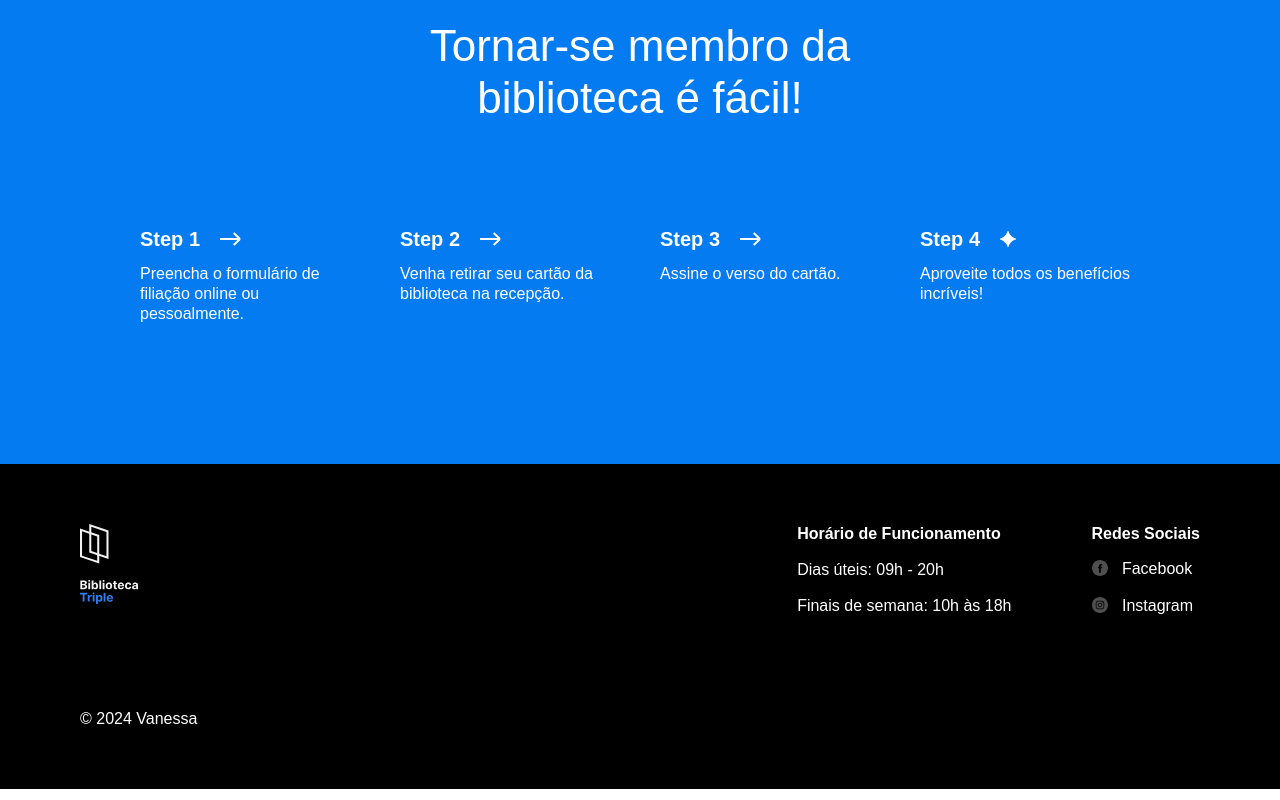
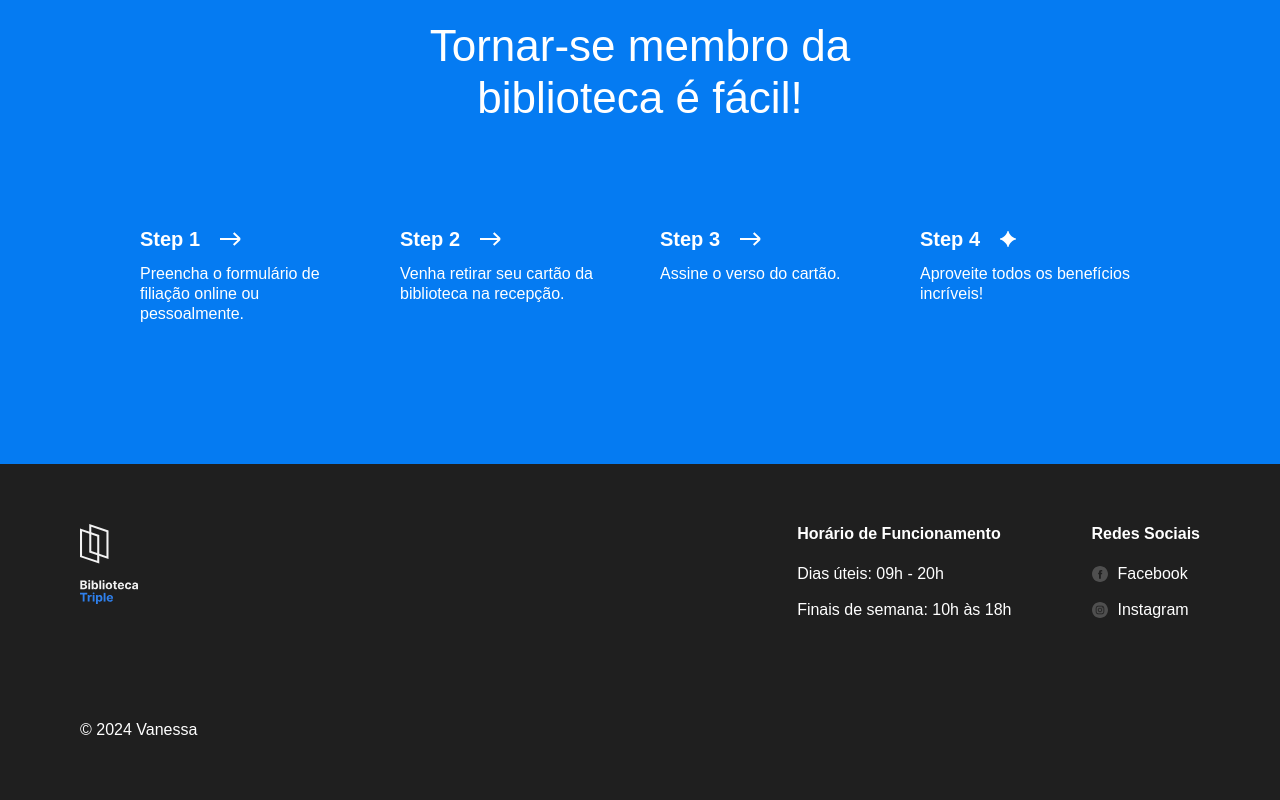
Before and after one commit to VanessaYuriAB/web_project_library_pt, a plain HTML site: page index.html in a window 1280 px wide. Shown: the part 3070-3870 px from the top of the page. Drawn offline with Linux system fonts and the light colour scheme.

Commit message:
corrige css

```diff
--- a/styles/style.css
+++ b/styles/style.css
@@ -335,7 +335,7 @@
 
 .footer {
   box-sizing: border-box;
-  background-color: #000;
+  background-color: #1f1f1f;
   color: #fff;
   padding: 60px 80px;
 }
@@ -346,14 +346,10 @@
 
 .footer__column_content_hours {
   margin-left: auto;
-  height: 80px;
-  box-sizing: border-box;
 }
 
 .footer__column_content_social {
   margin-left: 80px;
-  height: 80px;
-  box-sizing: border-box;
 }
 
 .footer__logo {
@@ -363,7 +359,7 @@
 
 .footer__column-heading {
   margin-top: 0;
-  margin-bottom: 4px;
+  margin-bottom: 20px;
 }
 
 .footer__list {
@@ -380,16 +376,14 @@
 .footer__column-link {
   color: white;
   text-decoration: none;
-  position: relative;
-  bottom: 2px;
+  display: flex;
+  align-items: center;
+  column-gap: 10px;
 }
 
 .footer__social-icon {
   width: 16px;
   height: 16px;
-  margin-right: 10px;
-  position: relative;
-  top: 2px;
 }
 
 .footer__copyright {
```
